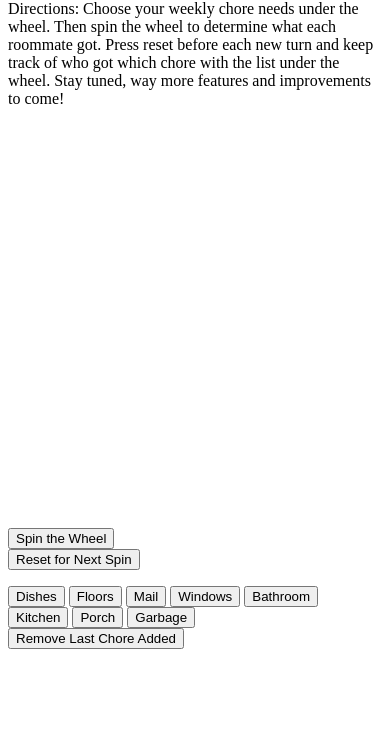
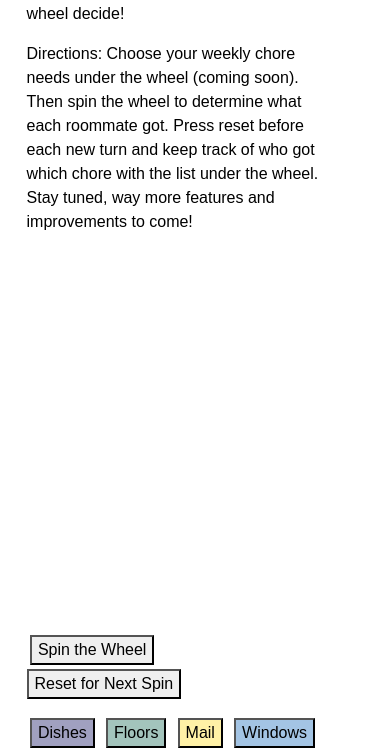
Before and after one commit to jdfirestone/roomwheel, a plain HTML site: page index.html in a window 390 px wide. Shown: the part 169-921 px from the top of the page. Before the commit the page ends 844 px from the top, so only its background shows below. Drawn offline with nearby package versions, Linux system fonts and the light colour scheme; a script that the page names is missing.

Commit message:
Css Added, Js colors fixed

```diff
--- /dev/null
+++ b/css/style.css
@@ -0,0 +1,149 @@
+
+body {
+  background: #fff;
+  color: #000;
+  font-family: "Avenir", sans-serif;
+  padding: 2% ;
+}
+
+#group {
+  display: table;
+  clear: both;
+  max-width: 100%;
+  margin-top: 3%;
+}
+
+#canvas {
+  float:left;
+  width: 28%;
+  margin-left: 5%;
+}
+
+#words
+{
+ float:left;
+ width: 30%;
+}
+
+#button
+{
+ float:left;
+ width: 30%;
+ margin-top: 5%;
+ margin-left: 5%;
+
+}
+
+.bigButton
+{
+ margin: 1%;
+}
+
+/*Button Colors*/
+#dishes
+{
+  color: black;
+  background-color: #A0A0C0;
+}
+
+#floors
+{
+  color: black;
+  background-color: #A3C4BC;
+}
+
+
+#mail
+{
+  color: black;
+  background-color: #FFF1A6;
+}
+
+#windows
+{
+  color: black;
+  background-color: #A3C4E4;
+}
+
+#bathroom
+{
+  color: black;
+  background-color: #CFD2B2;
+}
+
+#kitchen
+{
+  color: black;
+  background-color: #FED766;
+}
+
+
+#porch
+{
+  color: black;
+  background-color: #2AB7CA;
+}
+
+#garbage
+{
+  color: black;
+  background-color: #EEA79C;
+}
+
+
+
+
+@media screen and (max-width: 1000px)  {
+  .group {
+    margin: auto;
+  }
+
+  #words {
+    clear: both;
+   text-align: left;
+    margin:0 5%;
+    width: 80%;
+  }
+
+  #canvas
+  {
+    magin: 0 3%;
+  width: 40%;
+  }
+
+  #button{
+    width: 40%;
+    margin-left: 5%;
+    margin-top: 2%;
+  }
+
+}
+
+@media screen and (max-width: 500px)  {
+  .group {
+    margin: auto;
+  }
+
+  #words {
+    clear: both;
+   text-align: left;
+    margin:0 5%;
+    width: 80%;
+  }
+
+  #canvas
+  {
+    ma
+  clear: both;
+  width: 90%;
+    margin-bottom: 10%
+  }
+
+  #button{
+    clear: both;
+    width: 90%;
+    margin-top: 2%;
+    margin-bottom: 10%
+  }
+
+}
--- a/index.html
+++ b/index.html
@@ -2,12 +2,24 @@
 <html lang="en" >
 <head>
   <meta charset="UTF-8">
-  <title>Roommate Chore Wheel</title>
+  <title>Project </title>
+
+
+  <link rel='stylesheet prefetch' href='https://cdnjs.cloudflare.com/ajax/libs/twitter-bootstrap/4.0.0-beta.2/css/bootstrap.css'>
+
+      <link rel="stylesheet" href="css/style.css">
+
+
 </head>
+
 <body>
+
+ <div id="group">
+ <div id="words">
 <h1>The Roommate Chore Wheel</h1>
   <p>Not sure how to decide who should take on which chore every week? Let the wheel decide! </p>
-   <p>Directions: Choose your weekly chore needs under the wheel. Then spin the wheel to determine what each roommate got. Press reset before each new turn and keep track of who got which chore with the list under the wheel. Stay tuned, way more features and improvements to come!</p>
+  <p>Directions: Choose your weekly chore needs under the wheel (coming soon). Then spin the wheel to determine what each roommate got. Press reset before each new turn and keep track of who got which chore with the list under the wheel. Stay tuned, way more features and improvements to come!</p>
+   </div>
 
 <!--winwheel pluged in here-->
 <canvas id="canvas"  width="400" height="400"></canvas>
@@ -15,7 +27,7 @@
 
 <!--id and class's will be used in future, scripts will be moved to js file, still working out minor bugs with the winwheel.js library-->
 
- <div width="50%">
+<div id="button">
   <div id="target">
   <button id='start' class='bigButton'>Spin the Wheel</button>
   </div>
@@ -46,13 +58,16 @@
 
 </br>
   <button id="delete" class='bigButton'>Remove Last Chore Added</button>
+     </div>
+
 
 <!--scripts-->
   <script src='https://cdn.rawgit.com/zarocknz/javascript-winwheel/2.6/Winwheel.min.js'></script>
 <script src='https://cdnjs.cloudflare.com/ajax/libs/gsap/1.20.2/TweenMax.min.js'></script>
 <script src='https://ajax.googleapis.com/ajax/libs/jquery/3.2.1/jquery.min.js'></script>
-<script src="js/script.js"></script>
+<script  src="js/script.js"></script>
 
+    <script  src="js/index.js"></script>
 
 </body>
 </html>
--- a/js/script.js
+++ b/js/script.js
@@ -1,14 +1,13 @@
-
 
 //winwheel required segment and animaiton settings
 var myWheel = new Winwheel({
   numSegments: 4,
   outerRadius: 200,
   segments: [
-    { fillStyle: "aqua", text: "Dishes" },
-    { fillStyle: "lime", text: "Floors" },
-    { fillStyle: "crimson", text: "Mail" },
-    { fillStyle: "yellow", text: "Garbage" }
+    { fillStyle: "#A0A0C0", text: "Dishes" },
+    { fillStyle: "#A3C4BC", text: "Floors" },
+    { fillStyle: "#FFF1A6", text: "Mail" },
+    { fillStyle: "#EEA79C", text: "Garbage" }
   ],
   animation: {
     type: "spinToStop",
@@ -62,28 +61,28 @@ function drawTriangle() {
 document.getElementById("dishes").onclick =
 function dishes()
         {
-            myWheel.addSegment({'text' : "Dishes", 'fillStyle' : 'aqua'}, 1);
+            myWheel.addSegment({'text' : "Dishes", 'fillStyle' : '#A0A0C0'}, 1);
             myWheel.draw();
         }
 
 document.getElementById("floors").onclick =
 function floors()
         {
-            myWheel.addSegment({'text' : "Floors", 'fillStyle' : 'lime'}, 1);
+            myWheel.addSegment({'text' : "Floors", 'fillStyle' : '#A3C4BC'}, 1);
             myWheel.draw();
         }
 
 document.getElementById("mail").onclick =
  function mail()
         {
-            myWheel.addSegment({'text' :  'Mail', 'fillStyle' : 'aqua'}, 1);
+            myWheel.addSegment({'text' :  'Mail', 'fillStyle' : '#FFF1A6'}, 1);
             myWheel.draw();
         }
 
 document.getElementById("windows").onclick =
   function windows()
         {
-            myWheel.addSegment({'text' :  'Windows', 'fillStyle' : 'crimson'}, 1);
+            myWheel.addSegment({'text' :  'Windows', 'fillStyle' : '#A3C4E4'}, 1);
             myWheel.draw();
         }
 
@@ -91,7 +90,7 @@ document.getElementById("windows").onclick =
 document.getElementById("bathroom").onclick =
     function bathroom()
         {
-            myWheel.addSegment({'text' :  'Bathroom', 'fillStyle' : 'yellow'}, 1);
+            myWheel.addSegment({'text' :  'Bathroom', 'fillStyle' : '#CFD2B2'}, 1);
             myWheel.draw();
         }
 
@@ -99,21 +98,21 @@ document.getElementById("bathroom").onclick =
 document.getElementById("kitchen").onclick =
     function kitchen()
         {
-            myWheel.addSegment({'text' :  'Kitchen', 'fillStyle' : 'teal'}, 1);
+            myWheel.addSegment({'text' :  'Kitchen', 'fillStyle' : '#FED766'}, 1);
             myWheel.draw();
         }
 
 document.getElementById("porch").onclick =
     function porch()
         {
-            myWheel.addSegment({'text' :  'Porch', 'fillStyle' : 'red'}, 1);
+            myWheel.addSegment({'text' :  'Porch', 'fillStyle' : '#2AB7CA'}, 1);
             myWheel.draw();
         }
 
 document.getElementById("garbage").onclick =
     function garbage()
         {
-            myWheel.addSegment({'text' :  'Garbage', 'fillStyle' : 'purple'}, 1);
+            myWheel.addSegment({'text' :  'Garbage', 'fillStyle' : '#EEA79C'}, 1);
             myWheel.draw();
         }
 
```
Lines whose indentation alone changed are shown as unchanged.
